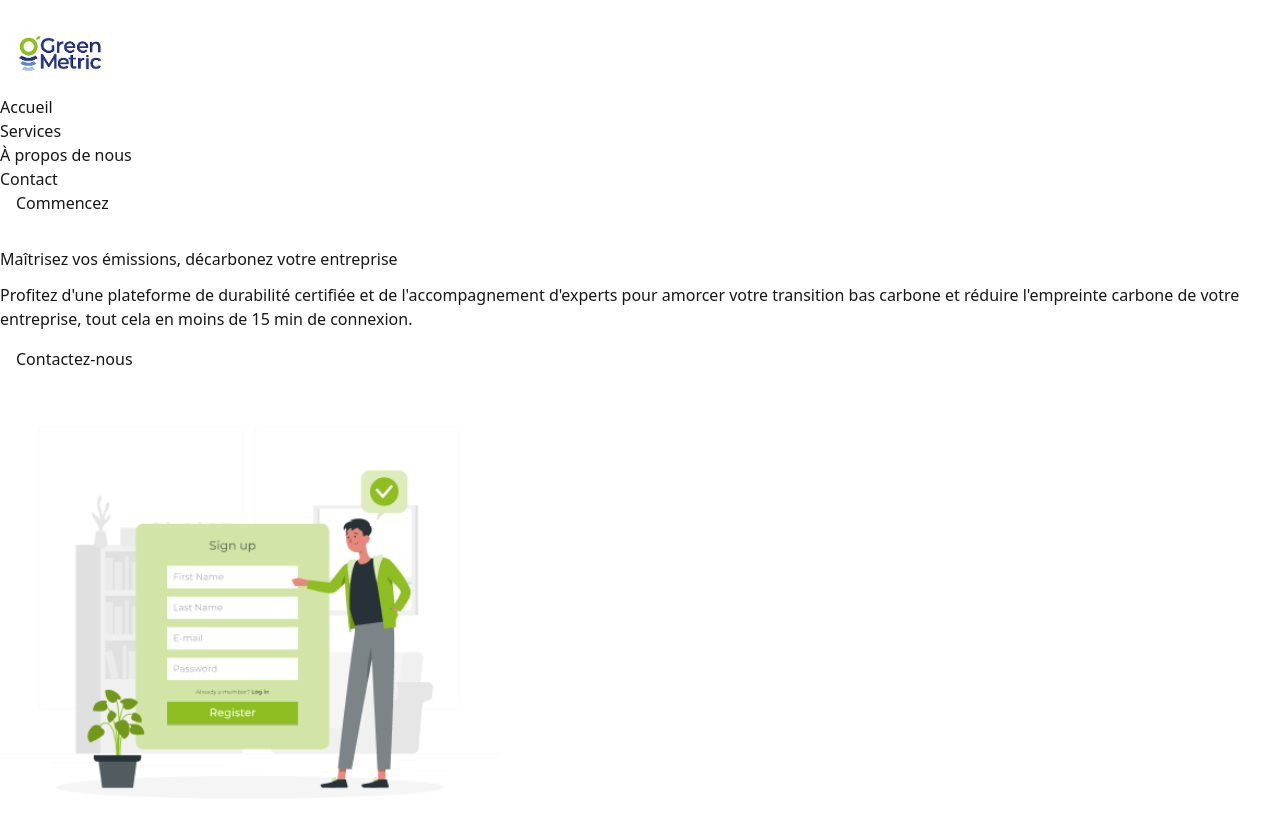
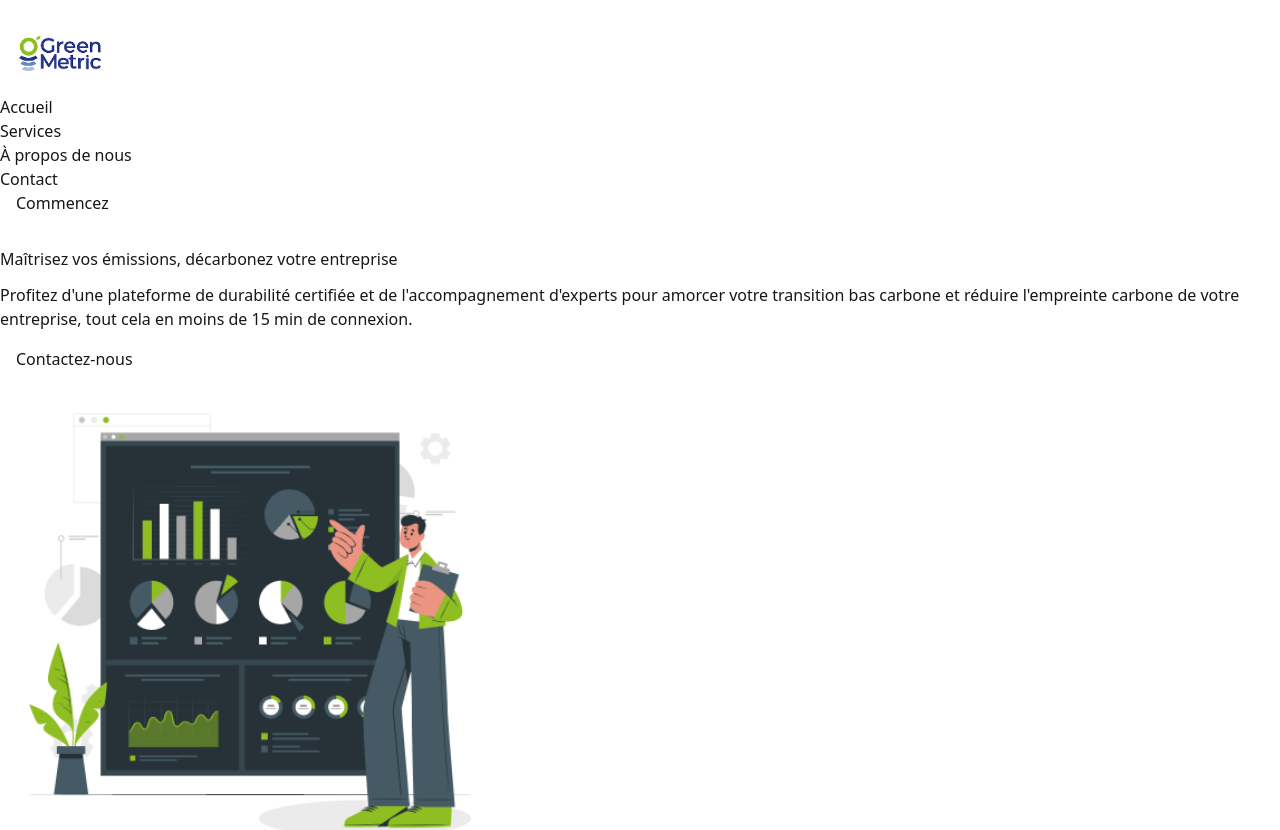
Before and after one commit to AmlrSF/oGreenMetrics, a Next.js app: page / in a window 1280 px wide. Shown: the top 830 px of the page. Built offline with nearby package versions, Linux system fonts and the light colour scheme; some icons are missing.

Commit message:
image change

```diff
--- a/components/showcase/Hero.jsx
+++ b/components/showcase/Hero.jsx
@@ -20,7 +20,7 @@ const Hero = () => {
         <div className="col-lg-6">
           <div className="position-relative">
             <Image
-              src="/Auth illustrations/signup.png"
+              src="/analytics.png"
               alt="Dashboard carbone"
               width={500}
               height={400}
```
Also changed, not shown: public/analytics.png (added).
